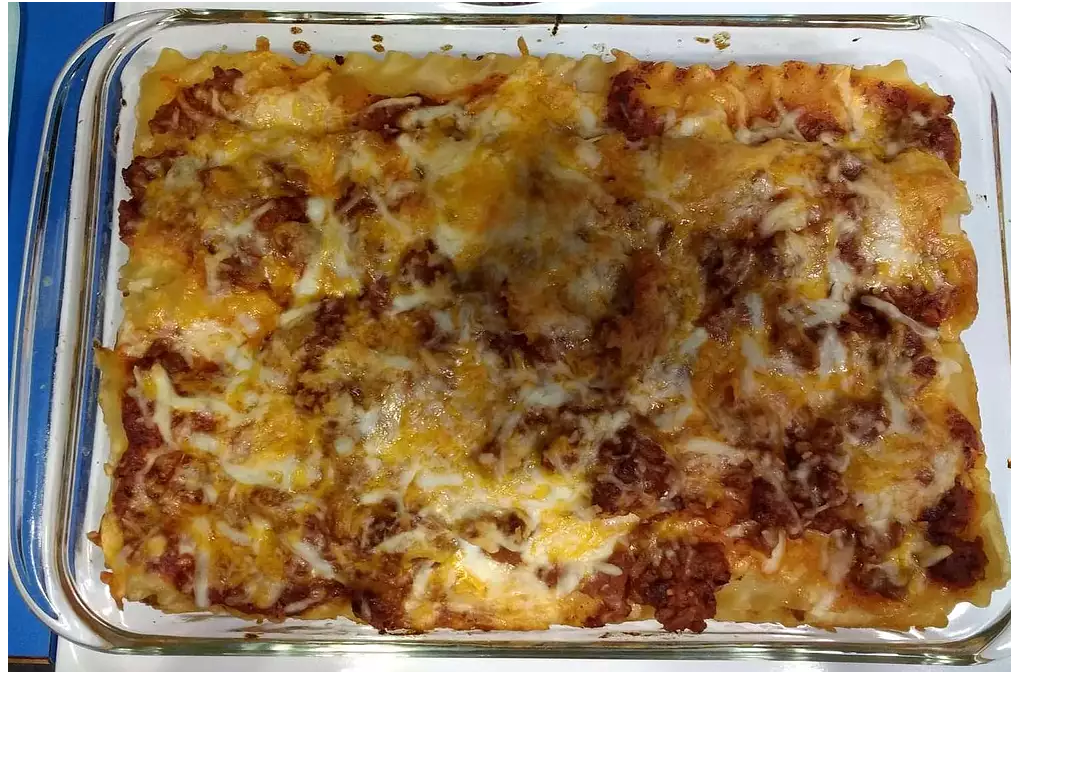
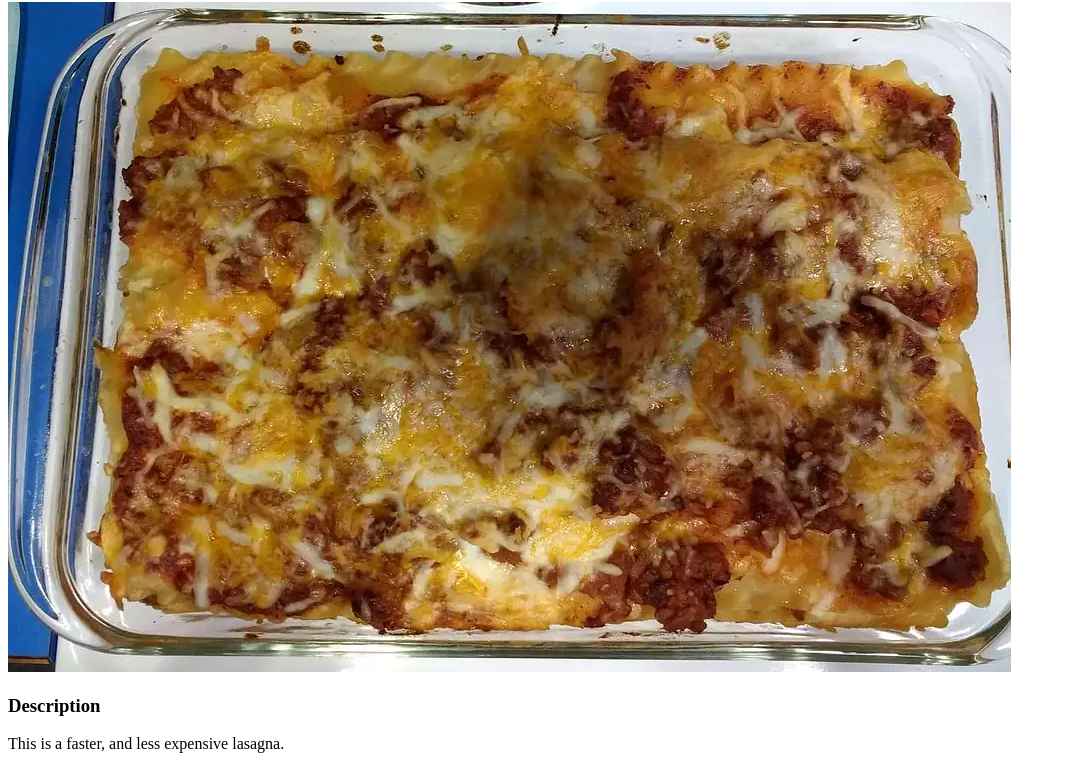
Before and after one commit to Apachemann/odin-recipes, a plain HTML site: page recipes/lasagna.html in a window 1280 px wide. Shown: the part 78-847 px from the top of the page, without its empty margins (0-1066 px from the left). Before the commit the page ends 800 px from the top, so only its background shows below. Drawn offline with Linux system fonts and the light colour scheme.

Commit message:
added lasagna description

```diff
--- a/recipes/lasagna.html
+++ b/recipes/lasagna.html
@@ -8,5 +8,8 @@
         <h1>Brenda's Lasagna</h1>
 
         <img src="../images/lasagna.webp">
+
+        <h3>Description</h3>
+        <p>This is a faster, and less expensive lasagna.</p>
     </body>
 </html>
```
